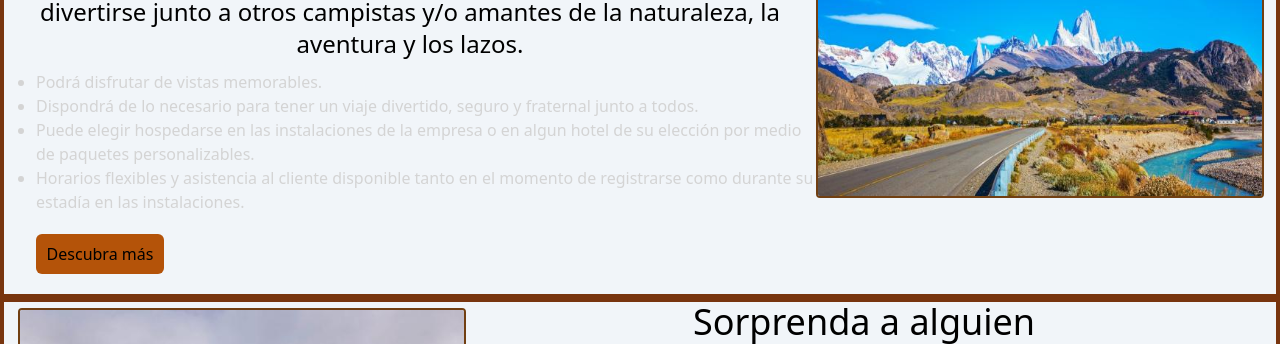
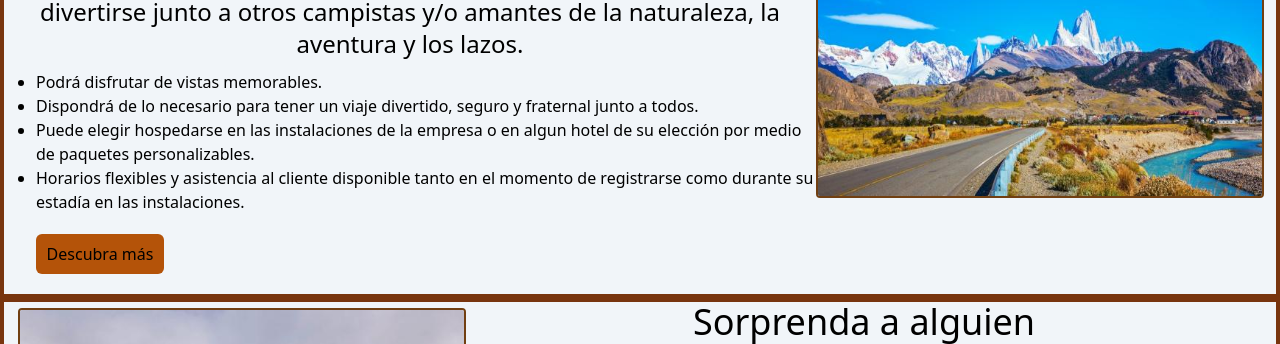
Before and after one commit to DulceNey/Proyecto-Andes, a React (Create React App) app: page / in a window 1280 px wide. Shown: the part 130-474 px from the top of the page. Built offline with nearby package versions, Linux system fonts and the light colour scheme.

Commit message:
Correccion en el componente de la lista

```diff
--- a/src/Components/Lista.js
+++ b/src/Components/Lista.js
@@ -2,7 +2,7 @@ import Boton from "./Boton"
 
 export const Lista = () => {
   return (
-    <ul className="ml-8	text-neutral-300 list-disc	">
+    <ul className="ml-8	text-black list-disc dark:text-neutral-300 ">
         <li>Podrá disfrutar de vistas memorables.</li>
         <li>Dispondrá de lo necesario para tener un viaje divertido, seguro y fraternal junto a todos.</li>
         <li>Puede elegir hospedarse en las instalaciones de la empresa o en algun hotel de su elección por medio de paquetes personalizables.</li>
```
